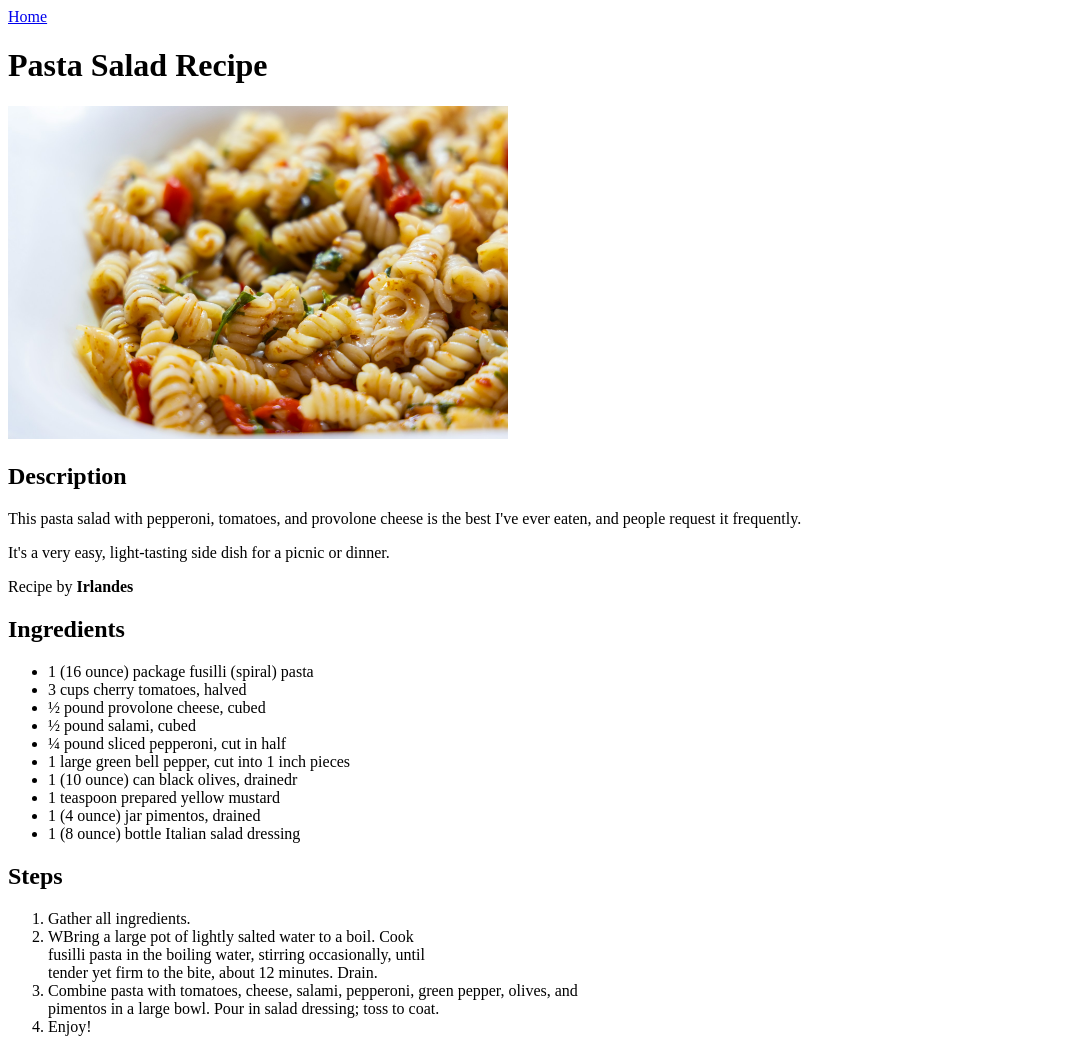
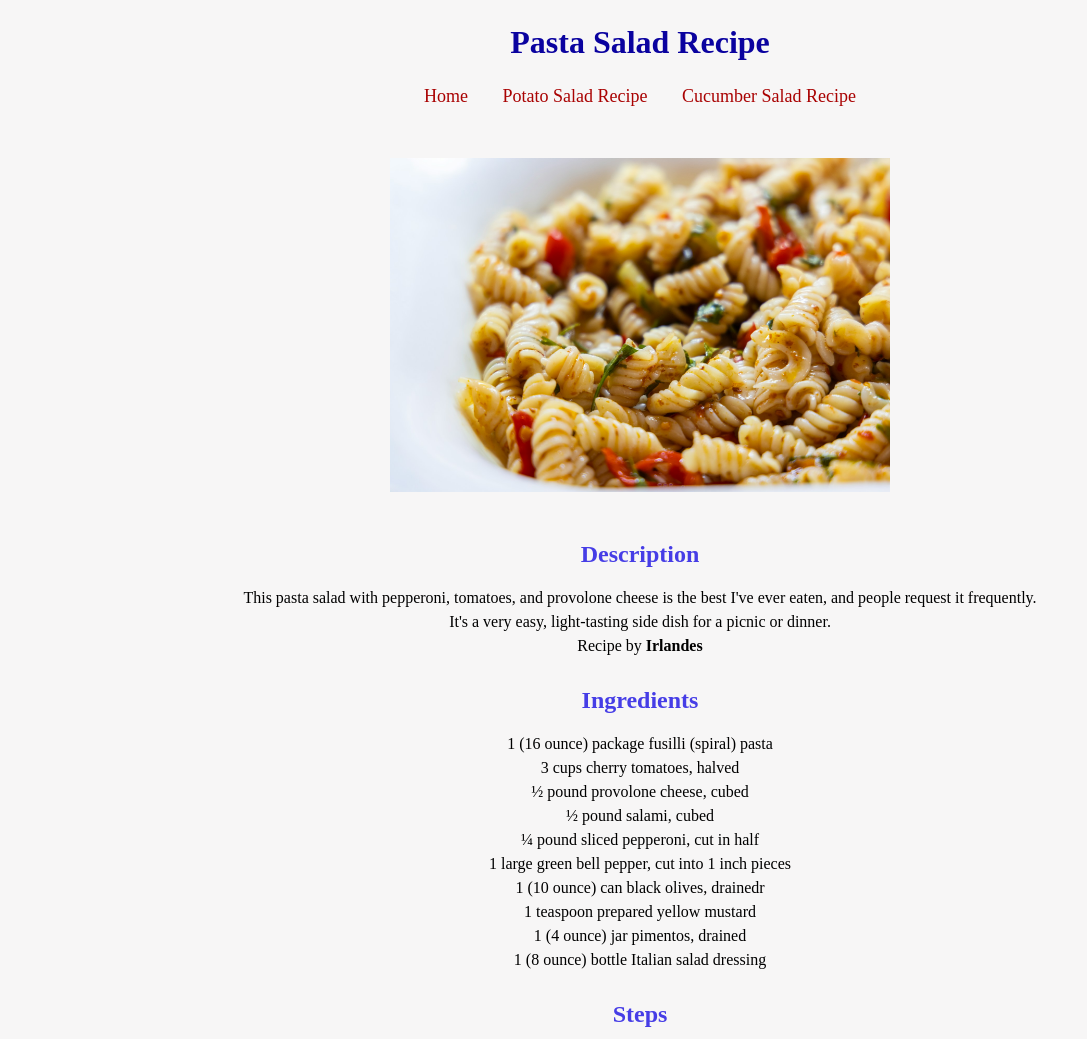
Before and after one commit to Villa116/odin-recipes, a plain HTML site: page recipes/pastasalad.html in a window 1280 px wide. Shown: the top 1039 px of the page, without its empty margins (0-1087 px from the left). Drawn offline with Linux system fonts and the light colour scheme.

Commit message:
fix (recipes): add links and style to pastasalad page
Add links to other pages in pastasalad.html.

Create css file for pastasalad and link to it.

Add style to body, h1, ul, li, ol and img tags.

```diff
--- a/recipes/pastasalad.html
+++ b/recipes/pastasalad.html
@@ -4,10 +4,15 @@
     <meta charset="UTF-8">
     <meta name="viewport" content="width=device-width, initial-scale=1.0">
     <title>Pasta Salad Recipe</title>
+    <link rel="stylesheet" href="./styles/pastasalad.css">
 </head>
 <body>
-    <a href="../index.html">Home</a>
     <h1>Pasta Salad Recipe</h1>
+    <ul class="nav">
+        <li class="link"><a href="../index.html">Home</a></li>
+        <li class="link"><a href="potatosalad.html">Potato Salad Recipe</a></li>
+        <li class="link"><a href="cucumbersalad.html">Cucumber Salad Recipe</a></li>
+    </ul>
     <img src="./img/pastasalad.jpg" width="500" alt="potato salad picture">
     <h2>Description</h2>
     <p>This pasta salad with pepperoni, tomatoes, and provolone cheese is the best I've ever eaten, and people request it frequently.</p>
--- /dev/null
+++ b/recipes/styles/pastasalad.css
@@ -0,0 +1,70 @@
+* {
+    box-sizing: border-box;
+    margin: 0;
+    padding: 0;
+}
+
+*::after {
+    box-sizing: border-box;
+    margin: 0;
+    padding: 0;
+}
+
+*::before {
+    box-sizing: border-box;
+    margin: 0;
+    padding: 0;
+}
+
+body {
+    background-color: #f7f6f6;
+    font-family: 'Times New Roman', Times, serif;
+    font-size: 16px;
+    color: #000;
+    line-height: 1.5em;
+}
+
+h1 {
+    margin: 30px 0;
+    text-align: center;
+    color: #0a029f;
+}
+
+.nav {
+    text-align: center;
+    font-size: 18px;
+    margin: 30px 0;
+}
+
+.link {
+    display: inline-block;
+    padding: 0 15px;
+}
+
+a {
+    text-decoration: none;
+    color: #a90202;
+}
+
+a:hover {
+    text-decoration: underline;
+    color: #f92222;
+}
+
+img {
+    display: block;
+    margin: 50px auto;
+}
+
+h2, p, ul, ol {
+    text-align: center;
+}
+
+h2 {
+    margin: 30px 0 20px 0;
+    color: #463de6;
+}
+
+ol {
+    margin-bottom: 30px;
+}
```
